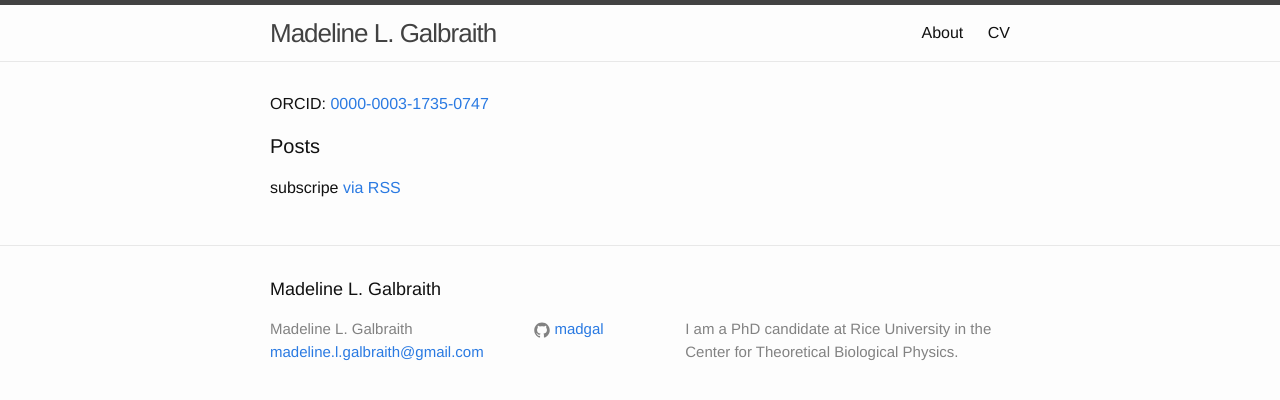
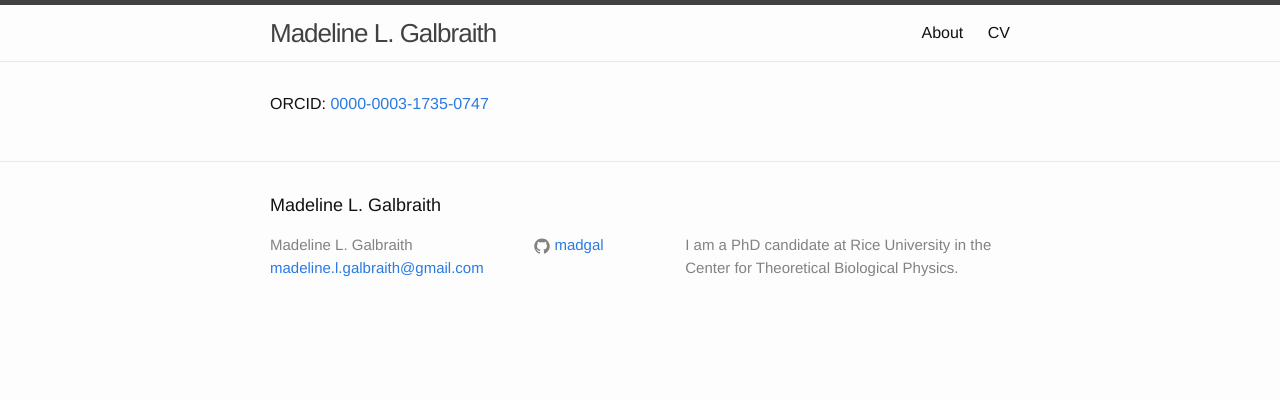
Before and after one commit to madgal/madgal.github.io, a Jekyll site: the page built from index.html, in a window 1280 px wide. Shown: the top 400 px of the page. Built offline with Jekyll 4.4.1, drawn with Linux system fonts in a browser that asks for light colours.

Commit message:
update home page

```diff
--- a/index.html
+++ b/index.html
@@ -4,16 +4,4 @@
 
 <div class="home">
    <p class="website">ORCID: <a href="https://orcid.org/0000-0003-1735-0747">0000-0003-1735-0747</a></p>
-  <h1 class="page-heading">Posts</h1>
-  <u1 class="post-list">
-    {% for post in site.posts %}
-      <li>
-        <span class="post-meta">{{post.dat | date: "%b %-d, %Y"}}</span>
-        <h2>
-          <a class="post-link" href="{{ post.url | prepend: site.baseurl }}">{{ post.title }}</a>
-        </h2>
-      </li>
-    {% endfor %}
-  </u1>
-  <p class="rss-subscribe">subscripe <a href="{{ "/feed.xml" | prepend: site.baseurl }}">via RSS</a></p>
 </div>
```
